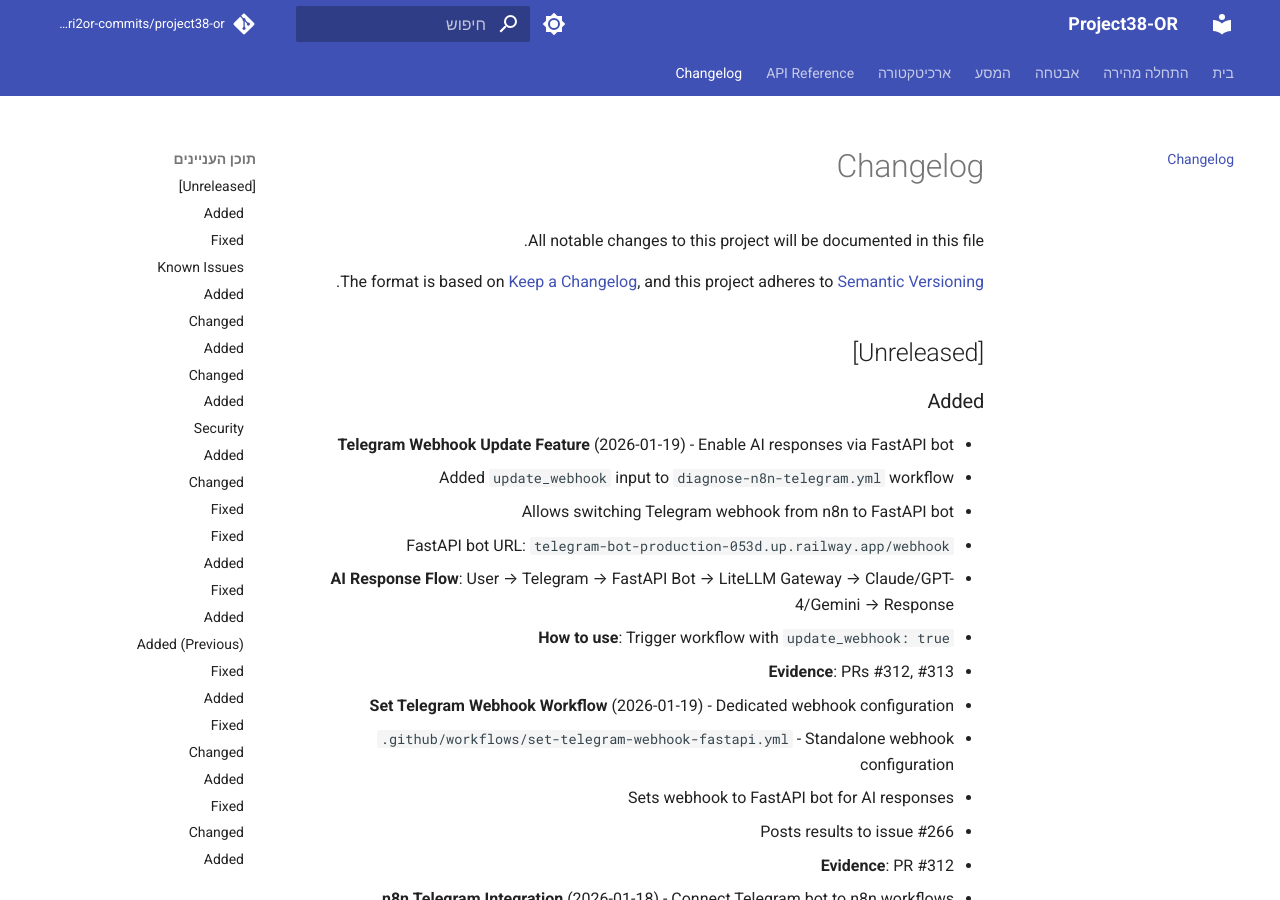
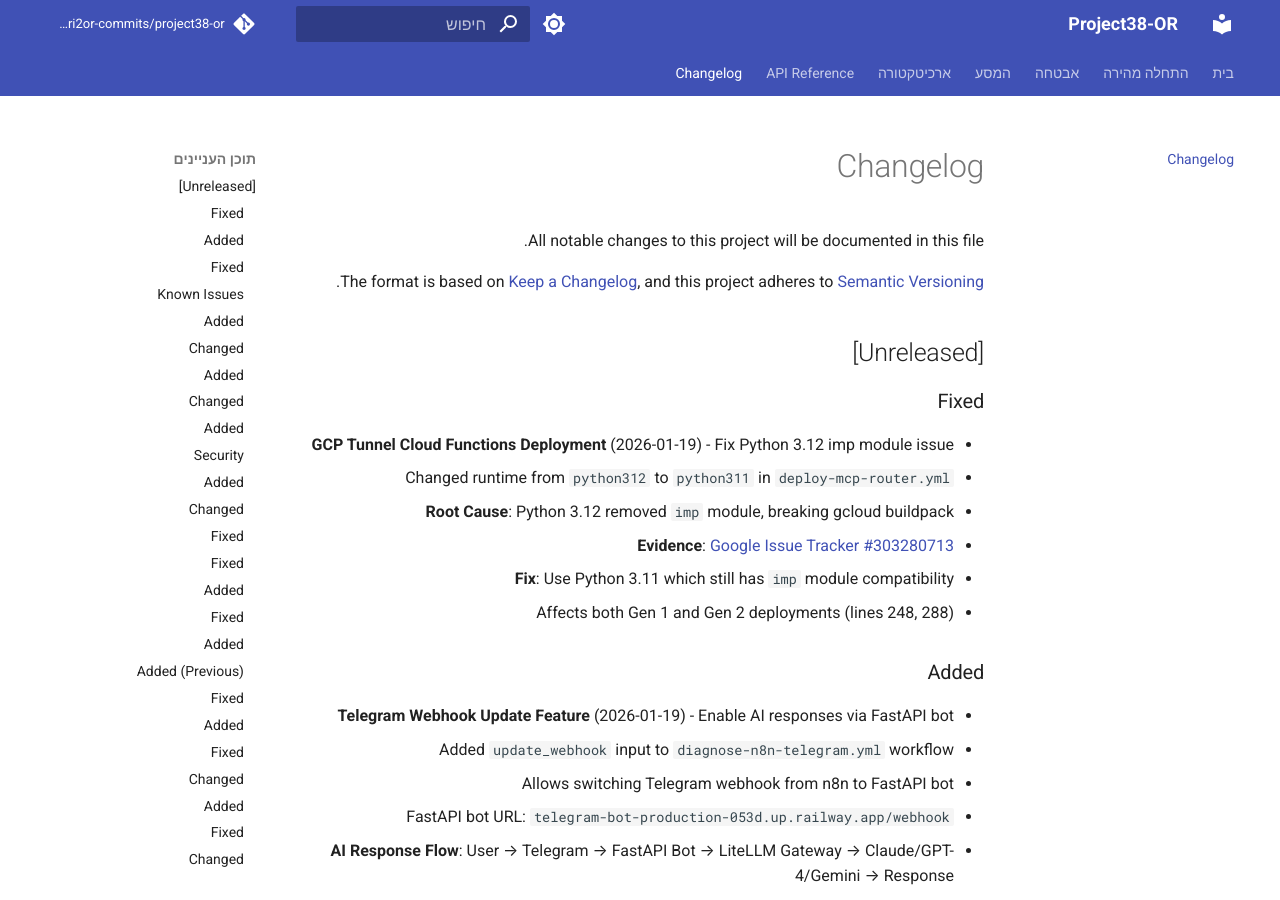
Before and after one commit to edri2or-commits/project38-or, an MkDocs documentation site: the page built from docs/changelog.md, in a window 1280 px wide and 900 px high. Built offline with MkDocs 1.6.1 and Material for MkDocs 9.7.7, drawn with Linux system fonts in a browser that asks for light colours; comment, search, counter and statistics services are not loaded.

Commit message:
fix(gcp-tunnel): use Python 3.11 to avoid imp module issue (#319)
Root cause: Python 3.12 removed the `imp` module, causing Cloud Functions
buildpack failures with google-cloud-secret-manager dependencies.

Changes:
- deploy-mcp-router.yml: Changed --runtime=python312 to --runtime=python311
- Updated both Gen 1 and Gen 2 deployment sections
- Updated info messages to explain the fix

Evidence: https://issuetracker.google.com/issues/303280713

Co-authored-by: Claude <noreply@anthropic.com>

```diff
--- a/docs/changelog.md
+++ b/docs/changelog.md
@@ -6,6 +6,14 @@ The format is based on [Keep a Changelog](https://keepachangelog.com/en/1.1.0/),
 and this project adheres to [Semantic Versioning](https://semver.org/spec/v2.0.0.html).
 
 ## [Unreleased]
+
+### Fixed
+- **GCP Tunnel Cloud Functions Deployment** (2026-01-19) - Fix Python 3.12 imp module issue
+  - Changed runtime from `python312` to `python311` in `deploy-mcp-router.yml`
+  - **Root Cause**: Python 3.12 removed `imp` module, breaking gcloud buildpack
+  - **Evidence**: [Google Issue Tracker #303280713](https://issuetracker.google.com/issues/303280713)
+  - **Fix**: Use Python 3.11 which still has `imp` module compatibility
+  - Affects both Gen 1 and Gen 2 deployments (lines 248, 288)
 
 ### Added
 - **Telegram Webhook Update Feature** (2026-01-19) - Enable AI responses via FastAPI bot
```
Also changed, not shown: 1 other file.
